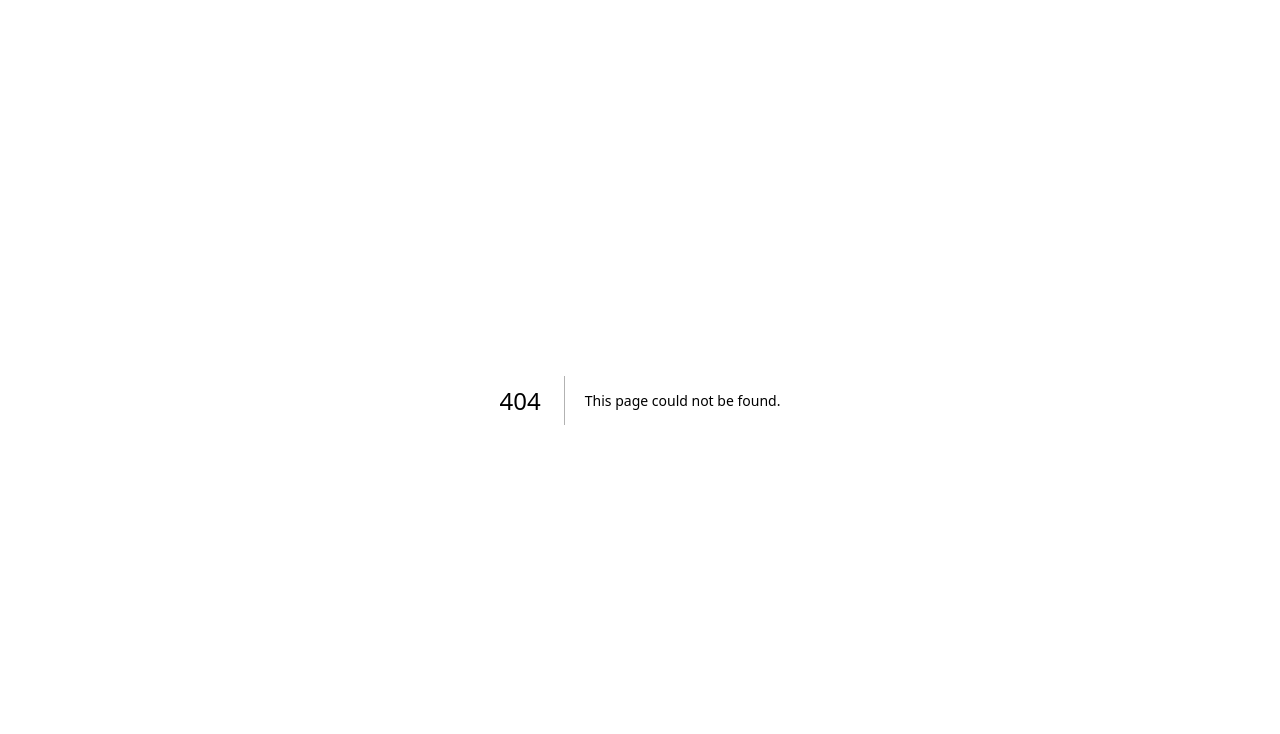
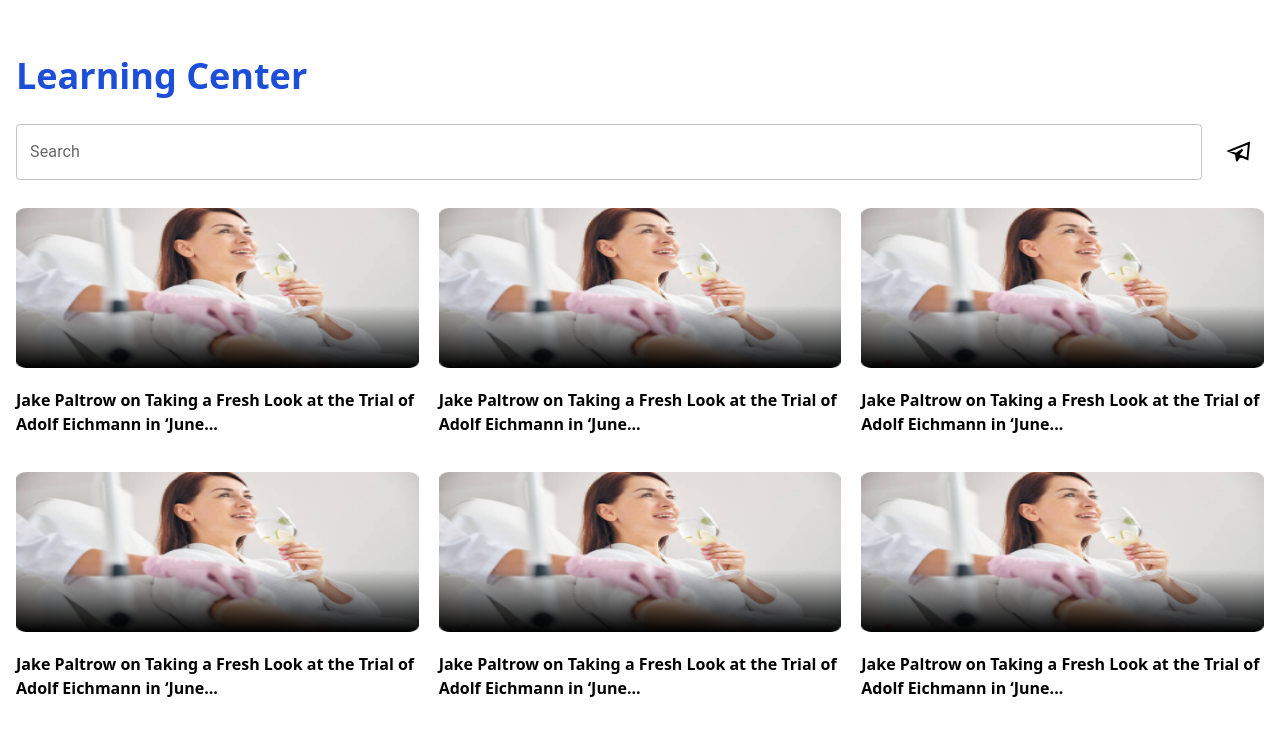
Before and after one commit to MahmoudZaqoutt/casting-arabia, a Next.js app: page /LearningCenter in a window 1280 px wide. Before the commit this address had no page. Shown: the top 734 px of the page. Built offline with nearby package versions, Linux system fonts and the light colour scheme.

Commit message:
create LearningCenter page

```diff
--- a/package.json
+++ b/package.json
@@ -21,6 +21,7 @@
     "postcss": "8.4.27",
     "react": "18.2.0",
     "react-dom": "18.2.0",
+    "react-icons": "^4.10.1",
     "swiper": "^10.1.0",
     "tailwindcss": "3.3.3",
     "typescript": "5.1.6",
--- a/src/components/Shared/Card/Card.tsx
+++ b/src/components/Shared/Card/Card.tsx
@@ -1,51 +1,51 @@
-// import Image from "next/image";
-// import React from "react";
-// import TitleAndSubTitle from "../TitleAndSubTitle/TitleAndSubTitle";
-// import {
-//   BsFillPersonFill,
-//   BsFillCheckCircleFill,
-//   BsFillXCircleFill,
-// } from "react-icons/bs";
+import Image from "next/image";
+import React from "react";
+import TitleAndSubTitle from "../TitleAndSubTitle/TitleAndSubTitle";
+import {
+  BsFillPersonFill,
+  BsFillCheckCircleFill,
+  BsFillXCircleFill,
+} from "react-icons/bs";
 
-// import img from "../../../assets/Rectangle16.png";
-// import { IPropsCard } from "@/interfaces/props/IPropsCard";
-// const Card = (props: IPropsCard) => {
-//   return (
-//     // "w-[20.313rem]  max-h-[20.875rem] md:hover:scale-105 my-2 ease-in-out duration-150 "
-//     <div className={props.className}>
-//       <Image src={img} alt="img" className="w-full h-[10rem]" />
-//       <div className="flex flex-col gap-5 justify-between mt-5 h-auto">
-//         <TitleAndSubTitle
-//           title={props.title}
-//           subTitle={props.subTitle}
-//           classNameOfTitle="  font-semibold"
-//           classNameOfSubTitle="text-sm text-gray-500"
-//         />
-//         {props.Icon ? (
-//           <div className="text-sm flex gap-3  ">
-//             {props.paid ? (
-//               <div className="flex items-center gap-2 bg-green-200 px-4 py-2 rounded-full text-green-600">
-//                 <BsFillCheckCircleFill />
-//                 <p>Paid</p>
-//               </div>
-//             ) : (
-//               <div className="flex items-center gap-2 bg-red-200 px-4 py-2 rounded-full text-red-600">
-//                 <BsFillXCircleFill />
-//                 <p>Not Paid</p>
-//               </div>
-//             )}
+import img from "../../../assets/Rectangle16.png";
+import { IPropsCard } from "@/interfaces/props/IPropsCard";
+const Card = (props: IPropsCard) => {
+  return (
+    // "w-[20.313rem]  max-h-[20.875rem] md:hover:scale-105 my-2 ease-in-out duration-150 "
+    <div className={props.className}>
+      <Image src={img} alt="img" className="w-full h-[10rem]" />
+      <div className="flex flex-col gap-5 justify-between mt-5 h-auto">
+        <TitleAndSubTitle
+          title={props.title}
+          subTitle={props.subTitle}
+          classNameOfTitle="  font-semibold"
+          classNameOfSubTitle="text-sm text-gray-500"
+        />
+        {props.Icon ? (
+          <div className="text-sm flex gap-3  ">
+            {props.paid ? (
+              <div className="flex items-center gap-2 bg-green-200 px-4 py-2 rounded-full text-green-600">
+                <BsFillCheckCircleFill />
+                <p>Paid</p>
+              </div>
+            ) : (
+              <div className="flex items-center gap-2 bg-red-200 px-4 py-2 rounded-full text-red-600">
+                <BsFillXCircleFill />
+                <p>Not Paid</p>
+              </div>
+            )}
 
-//             <div className="flex items-center gap-2 bg-blue-200 px-4 py-2 rounded-full text-blue-600">
-//               <BsFillPersonFill />
-//               <p>One Role</p>
-//             </div>
-//           </div>
-//         ) : (
-//           ""
-//         )}
-//       </div>
-//     </div>
-//   );
-// };
+            <div className="flex items-center gap-2 bg-blue-200 px-4 py-2 rounded-full text-blue-600">
+              <BsFillPersonFill />
+              <p>One Role</p>
+            </div>
+          </div>
+        ) : (
+          ""
+        )}
+      </div>
+    </div>
+  );
+};
 
-// export default Card;
+export default Card;
--- a/src/components/Shared/DropDownList/DropDownList.tsx
+++ b/src/components/Shared/DropDownList/DropDownList.tsx
@@ -1,26 +1,26 @@
-// import React from "react";
-// import { IPropsDropDownList } from "@/interfaces/props/IPropsDropDownList";
-// import { FormControl, InputLabel, MenuItem, Select } from "@mui/material";
-// const DropDownList = (props: IPropsDropDownList) => {
-//   return (
-//     <FormControl fullWidth>
-//       <InputLabel id={props.name}>{props.label}</InputLabel>
-//       <Select
-//         name={props.name}
-//         value={props.value}
-//         label={props.label}
-//         title={props.label}
-//         onChange={props.onChange}
-//         className="w-full"
-//       >
-//         {props.options?.map((item: any, index) => (
-//           <MenuItem key={index} value={item}>
-//             {item}
-//           </MenuItem>
-//         ))}
-//       </Select>
-//     </FormControl>
-//   );
-// };
+import React from "react";
+import { IPropsDropDownList } from "@/interfaces/props/IPropsDropDownList";
+import { FormControl, InputLabel, MenuItem, Select } from "@mui/material";
+const DropDownList = (props: IPropsDropDownList) => {
+  return (
+    <FormControl fullWidth>
+      <InputLabel id={props.name}>{props.label}</InputLabel>
+      <Select
+        name={props.name}
+        value={props.value}
+        label={props.label}
+        title={props.label}
+        onChange={props.onChange}
+        className="w-full"
+      >
+        {props.options?.map((item: any, index) => (
+          <MenuItem key={index} value={item}>
+            {item}
+          </MenuItem>
+        ))}
+      </Select>
+    </FormControl>
+  );
+};
 
-// export default DropDownList;
+export default DropDownList;
--- /dev/null
+++ b/src/pages/LearningCenter/index.tsx
@@ -0,0 +1,114 @@
+import Card from "@/components/Shared/Card/Card";
+import Container from "@/components/Shared/Container/Container";
+import DropDownList from "@/components/Shared/DropDownList/DropDownList";
+import { TextField } from "@mui/material";
+import Link from "next/link";
+import React, { useState } from "react";
+import { GrSend } from "react-icons/gr";
+
+const index = () => {
+  const [formData, setFormData] = useState(null);
+  const handleInputChange = (e: any) => {
+    setFormData(e.target.value);
+  };
+
+  const [isSectionVisible, setIsSectionVisible] = useState(false);
+
+  const toggleSection = () => {
+    setIsSectionVisible(!isSectionVisible);
+  };
+  return (
+    <Container>
+      <div className="mt-14">
+        <p className="text-4xl font-semibold text-blue-700">Learning Center</p>
+      </div>
+      <div className="mt-7 flex justify-between">
+        <form className="w-[95%]">
+          <TextField
+            name="Search"
+            label="Search"
+            title="Search"
+            onChange={handleInputChange}
+            className="w-full h-14 border-2 border-gray-300 outline-none rounded-xl  text-lg "
+          />
+        </form>
+        <button
+          onClick={toggleSection}
+          title="show"
+          className="min-w-[4%] rounded-full hover:bg-gray-200 duration-200"
+        >
+          <GrSend className=" w-full text-2xl" />
+        </button>
+      </div>
+
+      {isSectionVisible && (
+        <div className="border-[1px] border-blue-500 bg-white rounded-lg px-10 mt-5 py-10">
+          <p className="text-2xl font-semibold">Filters Options</p>
+          <div className="flex justify-between flex-col sm:flex-row gap-5 mt-5">
+            <div className="w-full flex flex-col gap-3">
+              <label className="text-lg text-gray-500">Category</label>
+              <DropDownList options={["book", "book"]} />
+            </div>
+            <div className="w-full flex flex-col gap-3">
+              <label className="text-lg text-gray-500">Language</label>
+              <DropDownList options={["Arabic", "English"]} />
+            </div>
+          </div>
+        </div>
+      )}
+
+      <div className="grid grid-cols-1 sm:grid-cols-2 lg:grid-cols-3 gap-5 mt-5">
+        <Link href={""}>
+          <Card
+            title="Jake Paltrow on Taking a Fresh Look at the Trial of Adolf Eichmann in ‘June..."
+            className="hover:scale-105 my-2 ease-in-out duration-150 "
+          />
+        </Link>
+        <Link href={""}>
+          <Card
+            title="Jake Paltrow on Taking a Fresh Look at the Trial of Adolf Eichmann in ‘June..."
+            className="hover:scale-105 my-2 ease-in-out duration-150 "
+          />
+        </Link>
+        <Link href={""}>
+          <Card
+            title="Jake Paltrow on Taking a Fresh Look at the Trial of Adolf Eichmann in ‘June..."
+            className="hover:scale-105 my-2 ease-in-out duration-150 "
+          />
+        </Link>
+        <Link href={""}>
+          <Card
+            title="Jake Paltrow on Taking a Fresh Look at the Trial of Adolf Eichmann in ‘June..."
+            className="hover:scale-105 my-2 ease-in-out duration-150 "
+          />
+        </Link>
+        <Link href={""}>
+          <Card
+            title="Jake Paltrow on Taking a Fresh Look at the Trial of Adolf Eichmann in ‘June..."
+            className="hover:scale-105 my-2 ease-in-out duration-150 "
+          />
+        </Link>
+        <Link href={""}>
+          <Card
+            title="Jake Paltrow on Taking a Fresh Look at the Trial of Adolf Eichmann in ‘June..."
+            className="hover:scale-105 my-2 ease-in-out duration-150 "
+          />
+        </Link>
+        <Link href={""}>
+          <Card
+            title="Jake Paltrow on Taking a Fresh Look at the Trial of Adolf Eichmann in ‘June..."
+            className="hover:scale-105 my-2 ease-in-out duration-150 "
+          />
+        </Link>
+        <Link href={""}>
+          <Card
+            title="Jake Paltrow on Taking a Fresh Look at the Trial of Adolf Eichmann in ‘June..."
+            className="hover:scale-105 my-2 ease-in-out duration-150 "
+          />
+        </Link>
+      </div>
+    </Container>
+  );
+};
+
+export default index;
```
Also changed, not shown: 1 other file (tests, documents, lock files or other folders).
